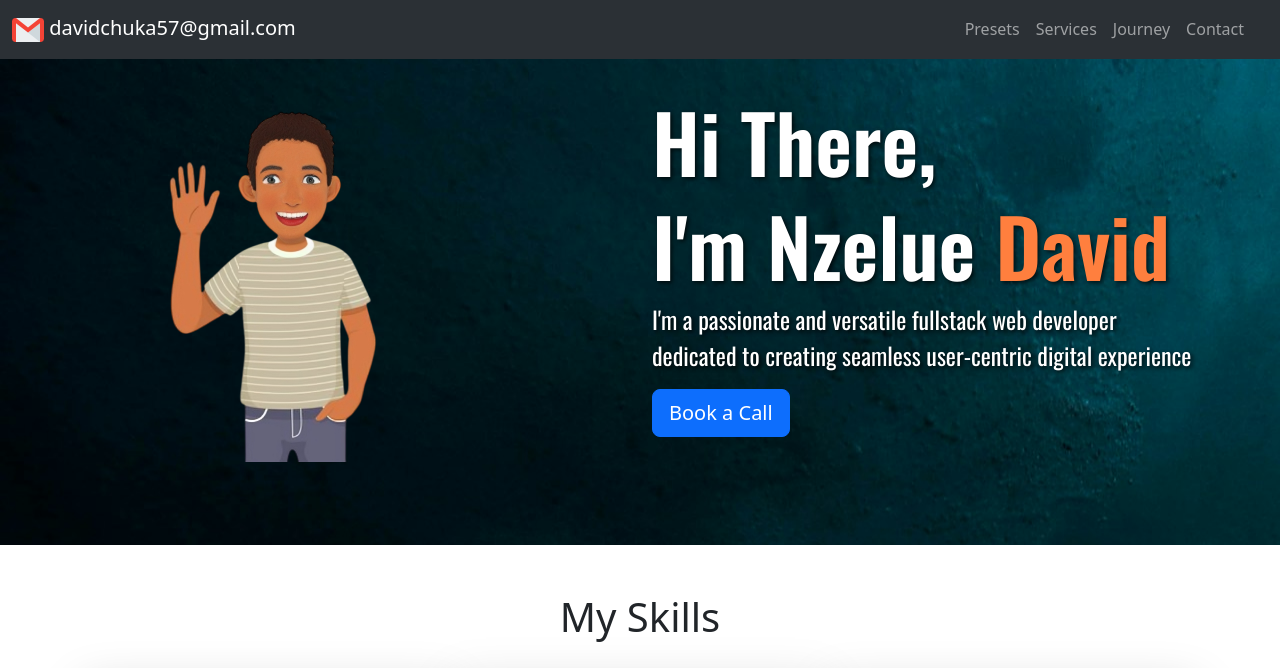
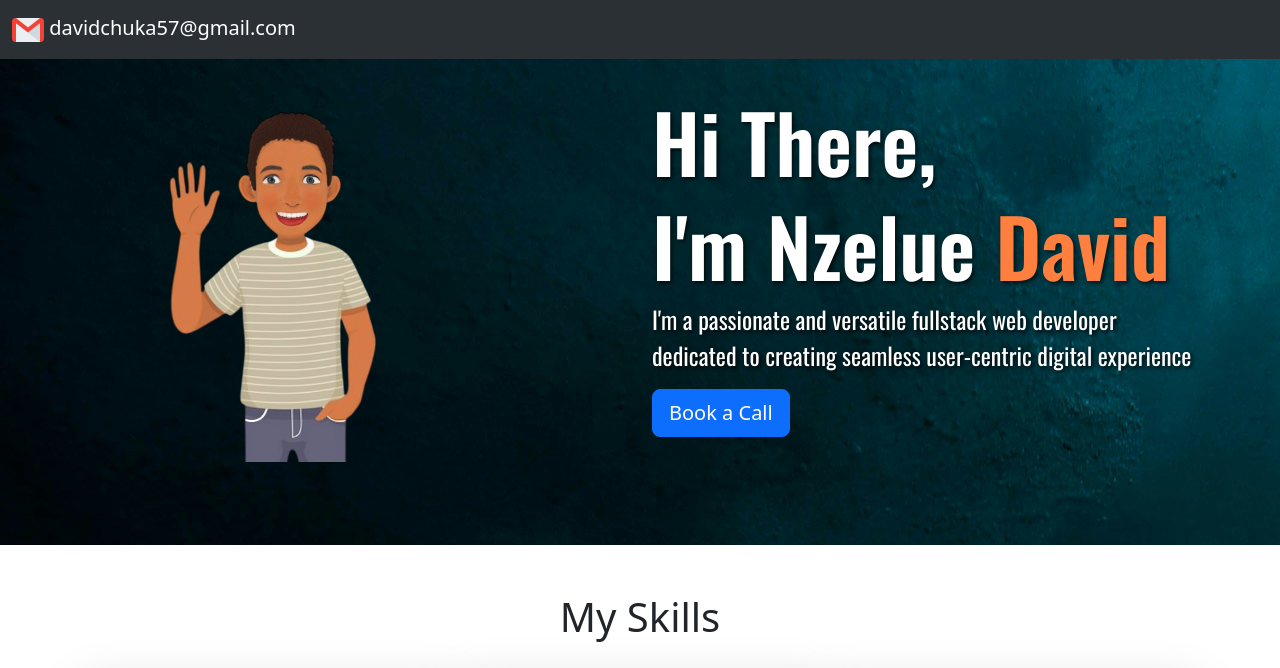
Before and after one commit to davidosky700/html-portfolio, a plain HTML site: page index.html in a window 1280 px wide. Shown: the top 668 px of the page. Drawn offline with nearby package versions, Linux system fonts and the light colour scheme.

Commit message:
Update index.html

```diff
--- a/index.html
+++ b/index.html
@@ -16,29 +16,10 @@
 <nav class="navbar navbar-expand-lg bg-body-tertiary fixed-top" data-bs-theme="dark">
   <div class="container-fluid">
     <a class="navbar-brand" href="#"><img src="images/gmail.png"> davidchuka57@gmail.com</a>
-    <button class="navbar-toggler" type="button" data-bs-toggle="offcanvas" data-bs-target="#offcanvasNavbar" aria-controls="offcanvasNavbar" aria-label="Toggle navigation">
-      <span class="navbar-toggler-icon"></span>
-    </button>
     <div class="offcanvas offcanvas-end" tabindex="-1" id="offcanvasNavbar" aria-labelledby="offcanvasNavbarLabel">
       <div class="offcanvas-header">
         <h5 class="offcanvas-title" id="offcanvasNavbarLabel"><a class="nav-link" href="#">davidchuka57@gmail.com</a></h5>
         <button type="button" class="btn-close" data-bs-dismiss="offcanvas" aria-label="Close"></button>
-      </div>
-      <div class="offcanvas-body">
-        <ul class="navbar-nav justify-content-end flex-grow-1 pe-3">
-          <li class="nav-item">
-            <a class="nav-link" href="#my-presets">Presets</a>
-          </li>
-          <li class="nav-item">
-            <a class="nav-link" href="#my-services">Services</a>
-          </li>
-           <li class="nav-item">
-            <a class="nav-link" href="#my-id">Journey</a>
-          </li>
-           <li class="nav-item">
-            <a class="nav-link" href="#my-footer">Contact</a>
-          </li>
-        </ul>
       </div>
     </div>
   </div>
```
